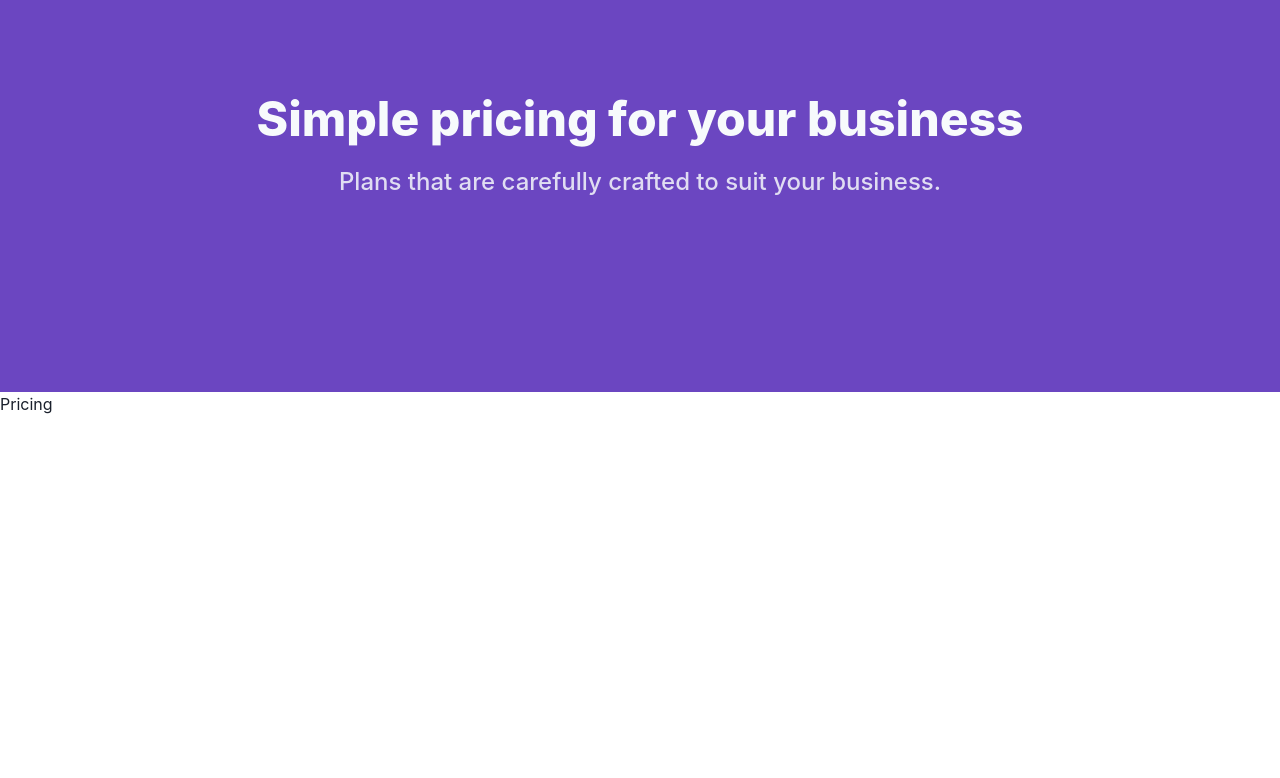
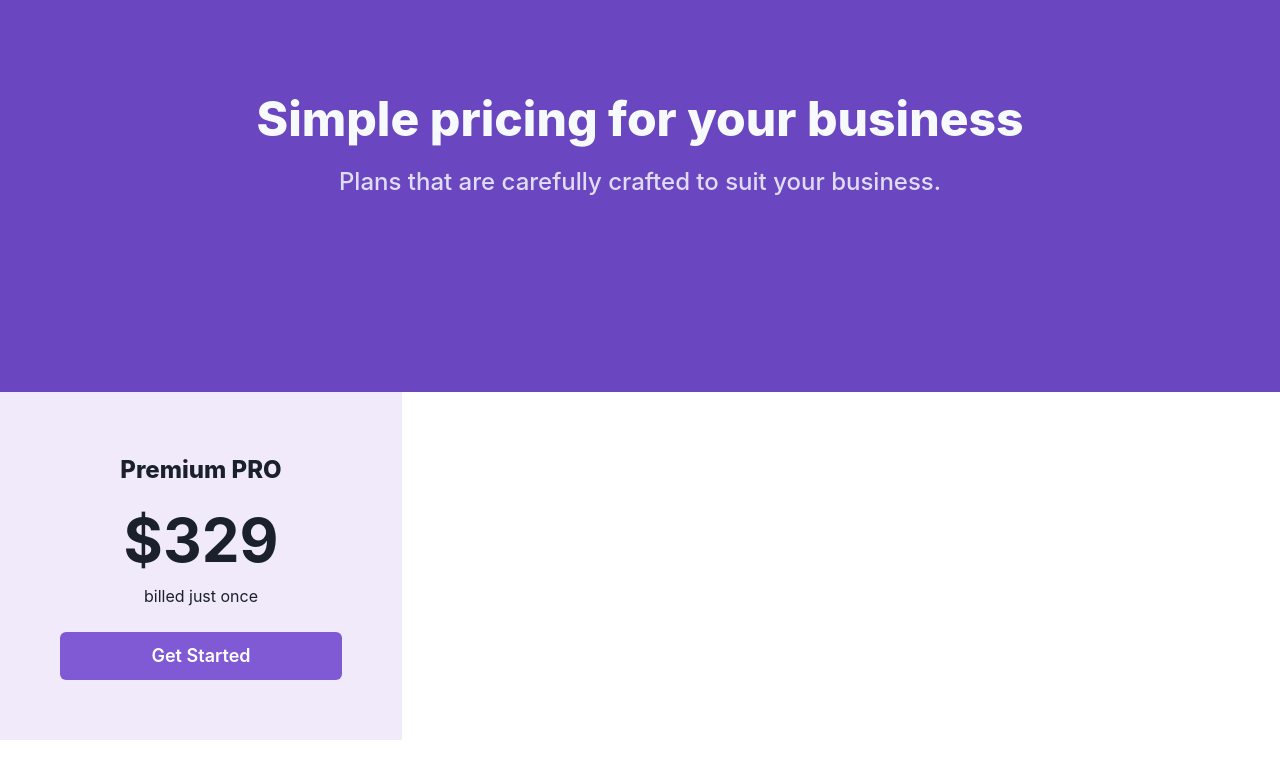
Before and after one commit to mfahadarif85/chakra-ui-for-beginners, a React (Vite) app: page / in a window 1280 px wide. Shown: the top 778 px of the page. Built offline with nearby package versions, Linux system fonts and the light colour scheme.

Commit message:
pricing comp left side

```diff
--- a/src/components/Pricing.tsx
+++ b/src/components/Pricing.tsx
@@ -1,7 +1,23 @@
-import React from "react";
-
+import { Button, Box, Flex, Heading, Text } from "@chakra-ui/react";
 const Pricing = () => {
-  return <div>Pricing</div>;
+  return (
+    <Box>
+      <Flex>
+        <Box bg='#f0eafb' p='60px' textAlign='center'>
+          <Text fontSize='24px' fontWeight='800'>
+            Premium PRO
+          </Text>
+          <Heading fontSize='60px' pt='16px'>
+            $329
+          </Heading>
+          <Text pt='8px'>billed just once</Text>
+          <Button colorScheme='purple' size='lg' w='282px' mt='24px'>
+            Get Started
+          </Button>
+        </Box>
+      </Flex>
+    </Box>
+  );
 };
 
 export default Pricing;
```
